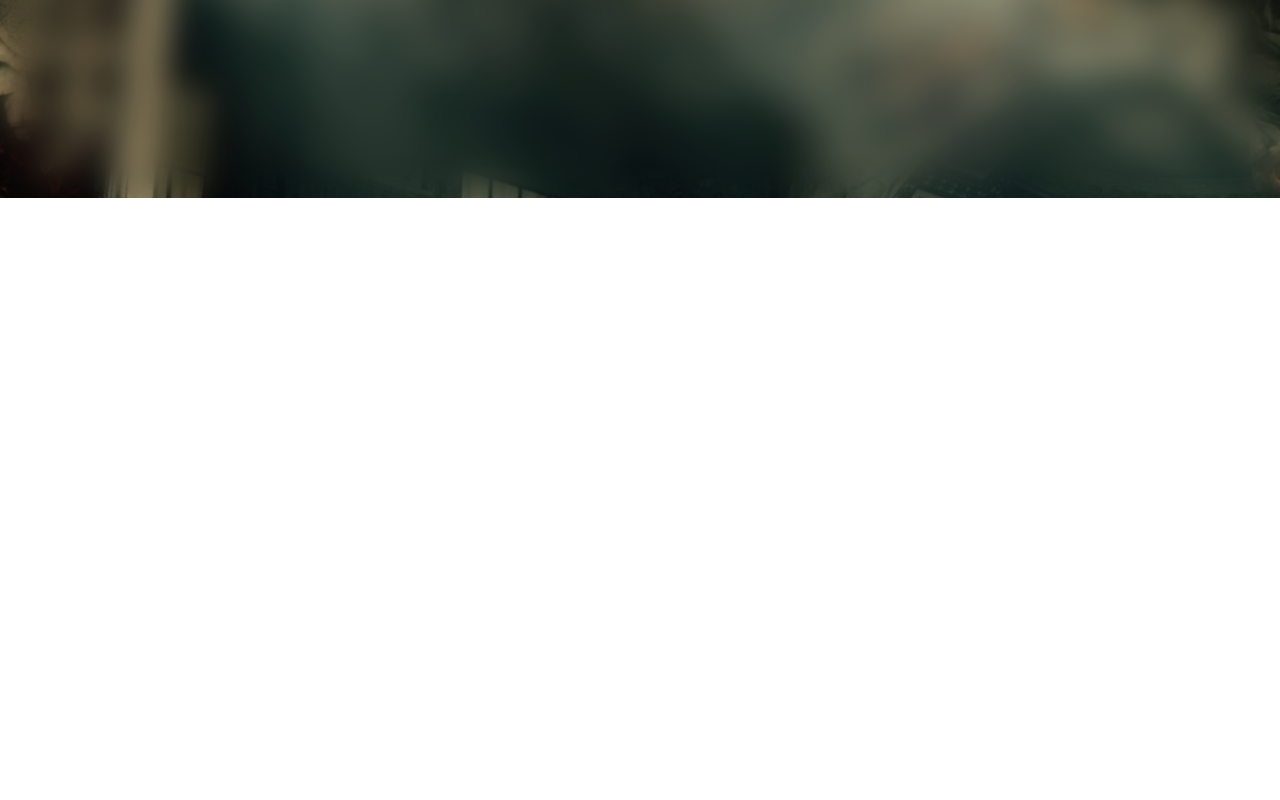
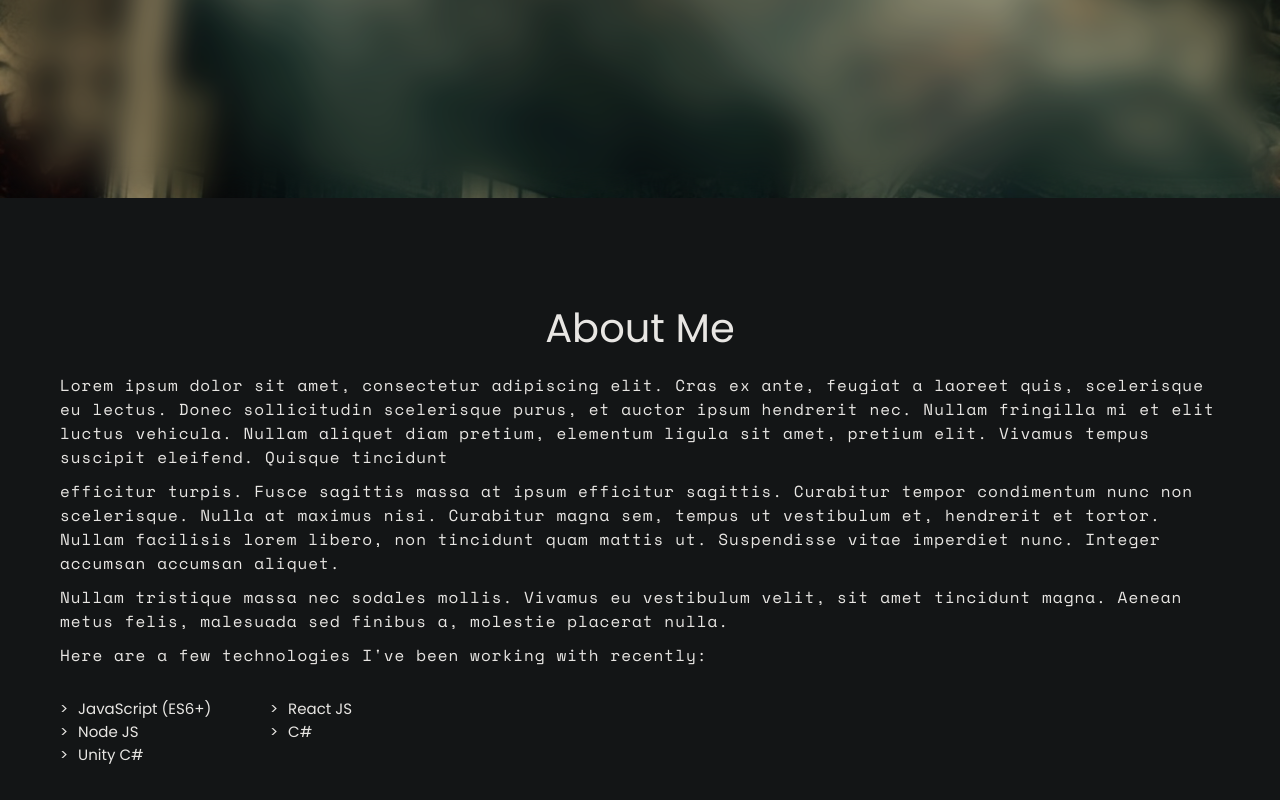
Before and after one commit to FabzHub17/My-Dev-Portfolio, a React (Vite) app: page / in a window 1280 px wide. Shown: the part 602-1402 px from the top of the page. Before the commit the page ends 806 px from the top, so only its background shows below. Built offline with nearby package versions, Linux system fonts and the light colour scheme.

Commit message:
about me section added

```diff
--- a/index.html
+++ b/index.html
@@ -6,7 +6,7 @@
   <link rel="icon" type="image/svg+xml" href="/vite.svg" />
   <link rel="preconnect" href="https://fonts.googleapis.com">
   <link rel="preconnect" href="https://fonts.gstatic.com" crossorigin>
-  <link href="https://fonts.googleapis.com/css2?family=Poppins:wght@100;300;400;500;700;900&display=swap"
+  <link href="https://fonts.googleapis.com/css2?family=Poppins:wght@100;300;400;500;700;900&family=Space+Mono:wght@400;700&display=swap"
     rel="stylesheet">
   <meta name="viewport" content="width=device-width, initial-scale=1.0" />
   <title>Vite + React + TS</title>
--- a/src/App.tsx
+++ b/src/App.tsx
@@ -1,3 +1,4 @@
+import About from './components/About/About'
 import Hero from './components/Hero/Hero'
 
 function App() {
@@ -5,6 +6,7 @@ function App() {
   return (
     <div className="App">
       <Hero />
+      <About />
     </div>
 
   )
--- /dev/null
+++ b/src/components/About/About.tsx
@@ -0,0 +1,45 @@
+import "./_about.scss";
+
+function About() {
+  return (
+    <>
+      <section className="about">
+        <h1 className="heading heading-primary">About Me</h1>
+        <div className="about__content">
+          <p className="paragraph paragraph-thin">
+            Lorem ipsum dolor sit amet, consectetur adipiscing elit. Cras ex
+            ante, feugiat a laoreet quis, scelerisque eu lectus. Donec
+            sollicitudin scelerisque purus, et auctor ipsum hendrerit nec.
+            Nullam fringilla mi et elit luctus vehicula. Nullam aliquet diam
+            pretium, elementum ligula sit amet, pretium elit. Vivamus tempus
+            suscipit eleifend. Quisque tincidunt
+          </p>
+          <p className="paragraph paragraph-thin">
+            efficitur turpis. Fusce sagittis massa at ipsum efficitur sagittis.
+            Curabitur tempor condimentum nunc non scelerisque. Nulla at maximus
+            nisi. Curabitur magna sem, tempus ut vestibulum et, hendrerit et
+            tortor. Nullam facilisis lorem libero, non tincidunt quam mattis ut.
+            Suspendisse vitae imperdiet nunc. Integer accumsan accumsan aliquet.
+          </p>
+          <p className="paragraph paragraph-thin">
+            Nullam tristique massa nec sodales mollis. Vivamus eu vestibulum
+            velit, sit amet tincidunt magna. Aenean metus felis, malesuada sed
+            finibus a, molestie placerat nulla.
+          </p>
+          <p className="paragraph paragraph-thin">
+            Here are a few technologies I've been working with recently:
+          </p>
+          <ul className="about__list-tech">
+            <li className="about__list-tech__item">JavaScript (ES6+)</li>
+            <li className="about__list-tech__item">React JS</li>
+            <li className="about__list-tech__item">Node JS</li>
+            <li className="about__list-tech__item">C#</li>
+            <li className="about__list-tech__item">Unity C#</li>
+          </ul>
+        </div>
+      </section>
+    </>
+  );
+}
+
+export default About;
--- /dev/null
+++ b/src/components/About/_about.scss
@@ -0,0 +1,43 @@
+.about{
+    background-color: #131516;
+    padding: 10rem 6rem;
+
+    display: flex;
+    flex-direction: column;
+    justify-content: center;
+    align-items: center;
+    gap:1.5rem;
+
+    &__content{
+        display: flex;
+        flex-direction: column;
+        justify-content: center;
+        align-items: left;
+        gap:1rem;
+    }
+
+    &__list-tech{
+        display: grid;
+        grid-template-columns: repeat(2,minmax(14rem,20rem));
+        gap:0px 10px;
+        margin: 20px 0px 0px;
+
+
+        &__item{
+            display: flex;
+            align-items: center;
+
+
+            &::before{
+                content: ">";
+                padding-right: 1rem;
+
+
+            }
+
+        }
+
+
+
+    }
+}
--- a/src/sass/base/_base.scss
+++ b/src/sass/base/_base.scss
@@ -17,9 +17,14 @@ html{
 body{
     font-size: 1.5rem;
     font-family: 'Poppins', sans-serif;
+   color:rgb(232, 230, 227);
 
 }
 
 img{
     width:100%;
 }
+
+ul{
+    list-style: none;
+}
--- a/src/sass/base/_typhography.scss
+++ b/src/sass/base/_typhography.scss
@@ -1,7 +1,23 @@
 
 .heading{
+
+    &-primary{
+
+        font-size: 4rem;
+        //text-transform: uppercase;
+        font-weight:400;
+    }
 
     &--name{
         font-size: 3.4rem;
     }
 }
+
+.paragraph{
+    font-family:'Space Mono', monospace;
+    font-size: 1.6rem;
+
+    &-thin{
+        letter-spacing: 1px;
+    }
+}
```
